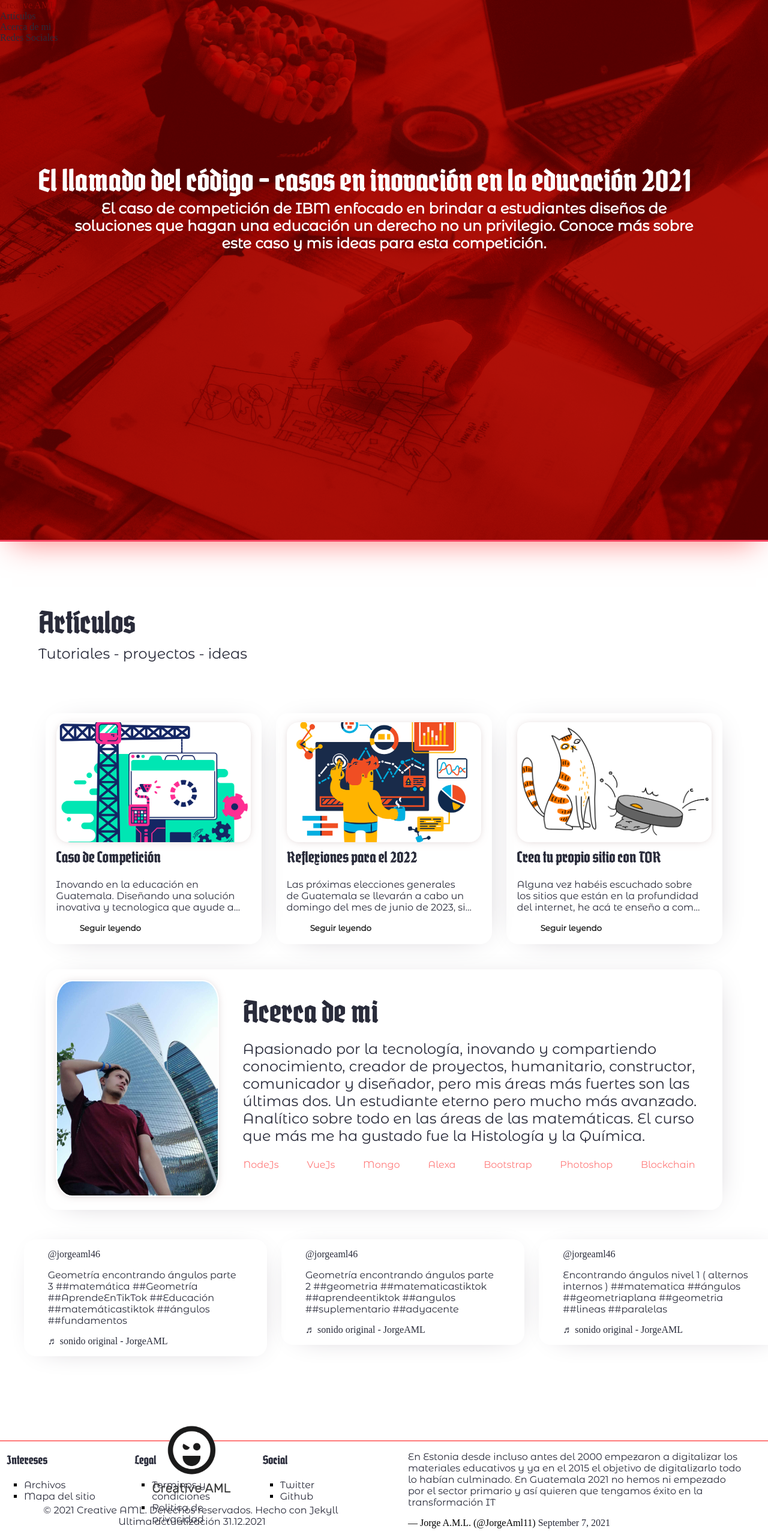
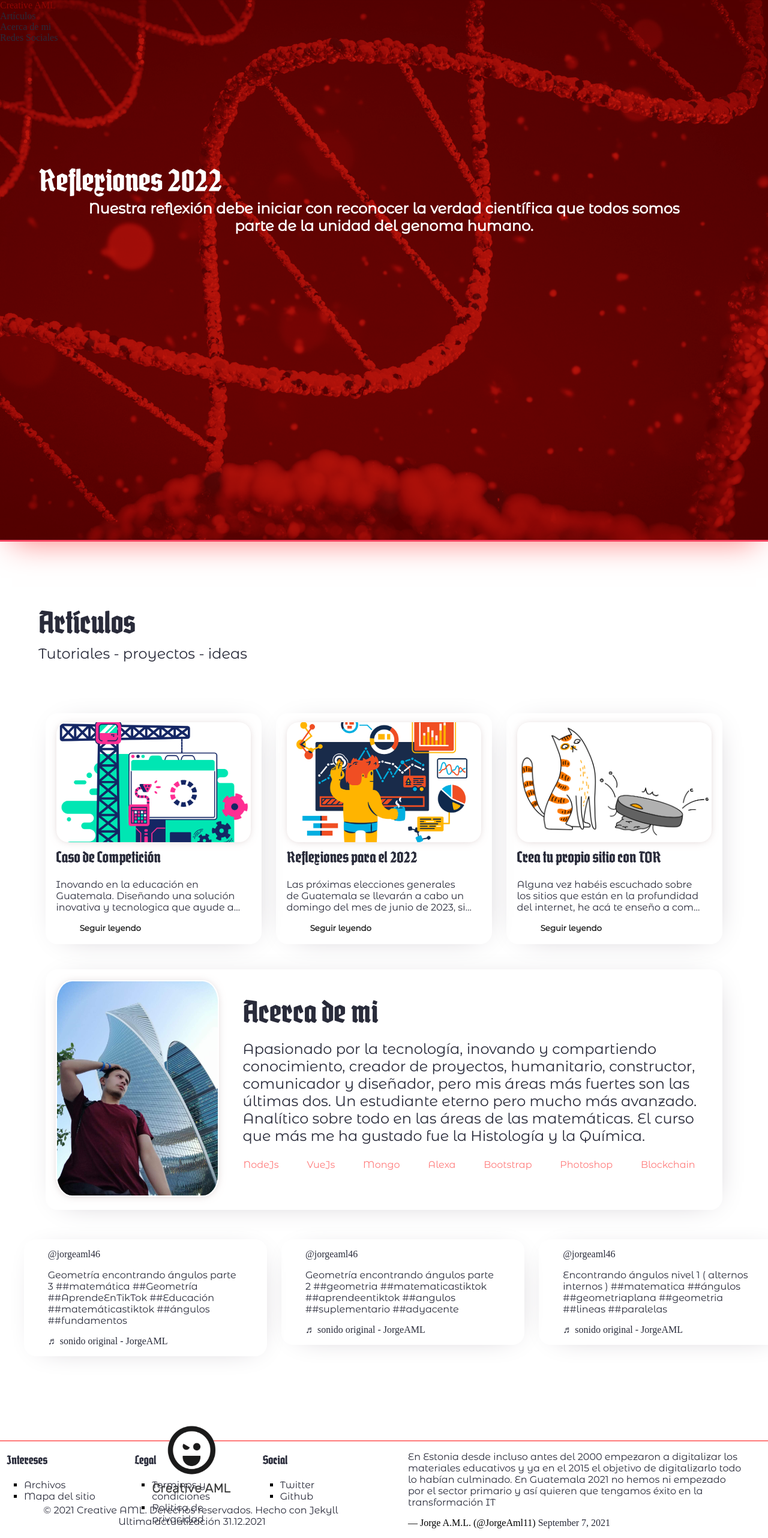
Before and after one commit to jorgeAML/creativeaml, a Jekyll site: the page built from index.markdown, in a window 1280 px wide. Shown: the whole page at 60% size. Built offline with Jekyll 4.4.1, drawn with Linux system fonts in a browser that asks for light colours; some web fonts are replaced; a script that is not in the unit is left out; comment, search, counter and statistics services are not loaded.

Commit message:
borrando imagenes sin usar y modificando la pagina principal

```diff
--- a/assets/css/landing.css
+++ b/assets/css/landing.css
@@ -37,7 +37,7 @@
         font-weight: bold;
     }
     .site-header {
-        background-image: url("../images/header.jpg");
+        background-image: url("../images/reflexionesSmall.jpg");
         background-size: cover;
         background-position: 50%;
         background-repeat: no-repeat;
--- a/index.markdown
+++ b/index.markdown
@@ -59,8 +59,8 @@
 ###   END FOOTER   ###
 
 ### DESCRIPTION
-descriptionTitle: El llamado del código - casos en inovación en la educación 2021
-descriptionA: El caso de competición de IBM enfocado en brindar a estudiantes diseños de soluciones que hagan una educación un derecho no un privilegio. Conoce más sobre este caso y mis ideas para esta competición.
+descriptionTitle: Reflexiones 2022
+descriptionA: Nuestra reflexión debe iniciar con reconocer la verdad científica que todos somos parte de la unidad del genoma humano.
 
 ### PART 2 ###
 part2-carta1-titulo: Caso de Competición
```
Also changed, not shown: assets/images/andre.jpg (deleted), assets/images/design.jpg (deleted), assets/images/header.jpg (deleted), assets/images/inovacion.jpg (deleted), assets/images/knowledge.jpg (deleted), assets/images/laura.jpg (deleted), assets/images/masaaki-komori-qgEKJkf4sKY-unsplash.jpg (deleted), assets/images/matheo.jpg (deleted), assets/images/oleg.jpg (deleted), assets/images/phone.jpg (deleted), assets/images/reflexionesSmall.jpg (added), readme.md.
